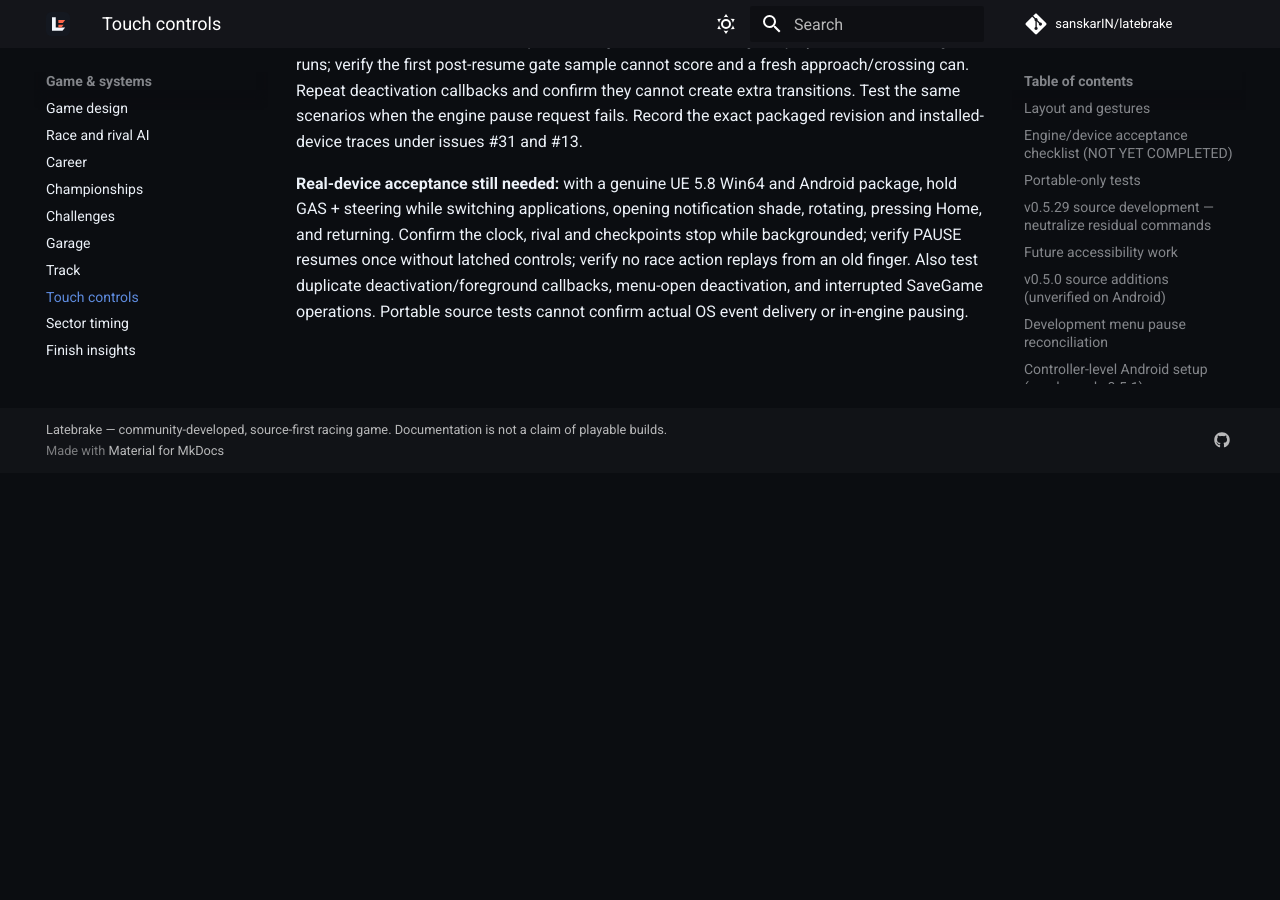
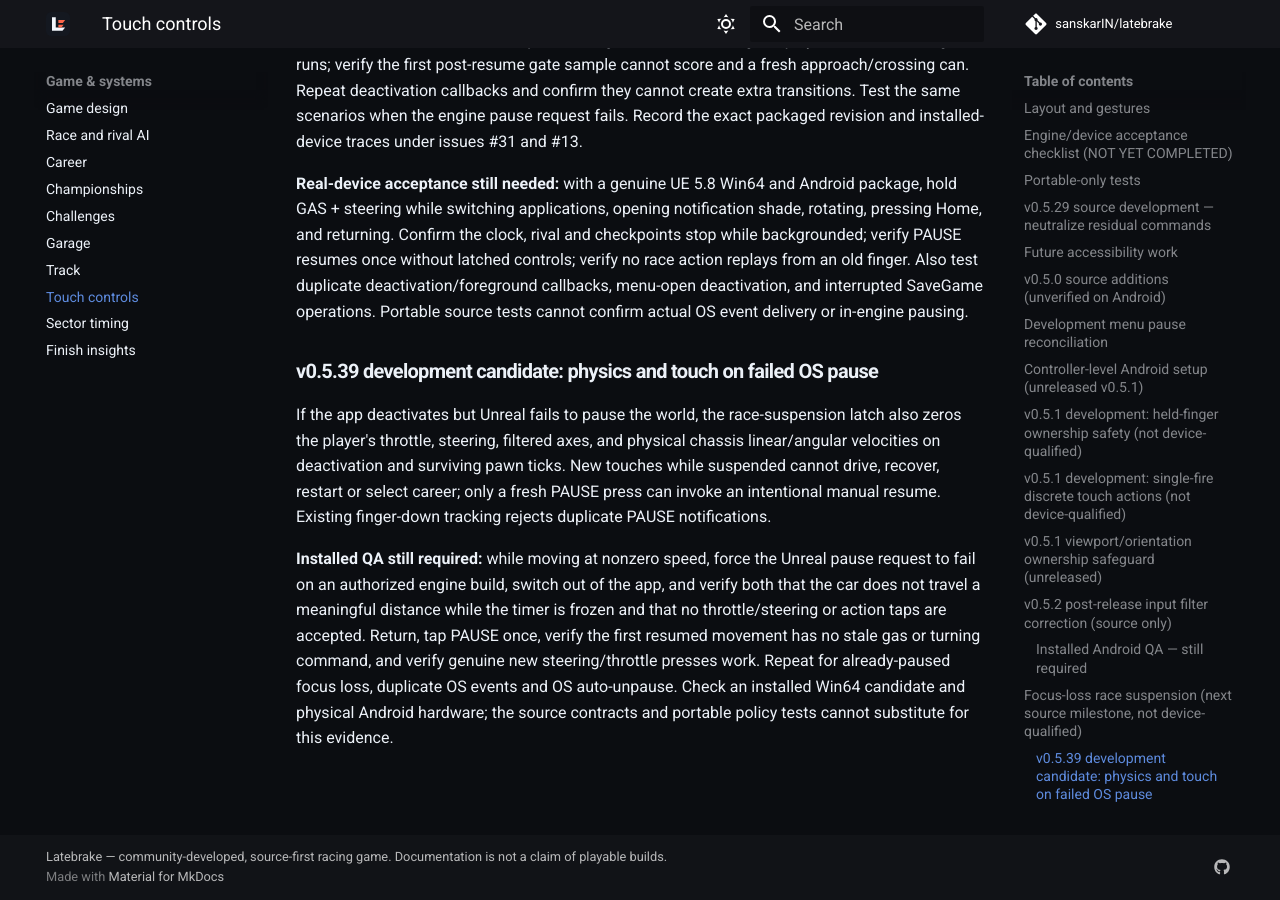
Before and after one commit to sanskarIN/latebrake, an MkDocs documentation site: the page built from docs/TOUCH_CONTROLS.md, in a window 1280 px wide and 900 px high, scrolled down 7550 px. Built offline with MkDocs 1.6.1 and Material for MkDocs 9.7.7, drawn with Linux system fonts in a browser that asks for light colours; comment, search, counter and statistics services are not loaded; before the commit the page ends 8023 px from its top, so only the background shows below that.

Commit message:
docs: specify physical failed-pause QA for suspended car and touch

```diff
--- a/docs/TOUCH_CONTROLS.md
+++ b/docs/TOUCH_CONTROLS.md
@@ -316,3 +316,22 @@ once without latched controls; verify no race action replays from an old
 finger. Also test duplicate deactivation/foreground callbacks, menu-open
 deactivation, and interrupted SaveGame operations. Portable source tests
 cannot confirm actual OS event delivery or in-engine pausing.
+
+### v0.5.39 development candidate: physics and touch on failed OS pause
+
+If the app deactivates but Unreal fails to pause the world, the race-suspension
+latch also zeros the player's throttle, steering, filtered axes, and physical
+chassis linear/angular velocities on deactivation and surviving pawn ticks.
+New touches while suspended cannot drive, recover, restart or select career;
+only a fresh PAUSE press can invoke an intentional manual resume. Existing
+finger-down tracking rejects duplicate PAUSE notifications.
+
+**Installed QA still required:** while moving at nonzero speed, force the
+Unreal pause request to fail on an authorized engine build, switch out of the
+app, and verify both that the car does not travel a meaningful distance while
+the timer is frozen and that no throttle/steering or action taps are accepted.
+Return, tap PAUSE once, verify the first resumed movement has no stale gas or
+turning command, and verify genuine new steering/throttle presses work.
+Repeat for already-paused focus loss, duplicate OS events and OS auto-unpause.
+Check an installed Win64 candidate and physical Android hardware; the source
+contracts and portable policy tests cannot substitute for this evidence.
```
